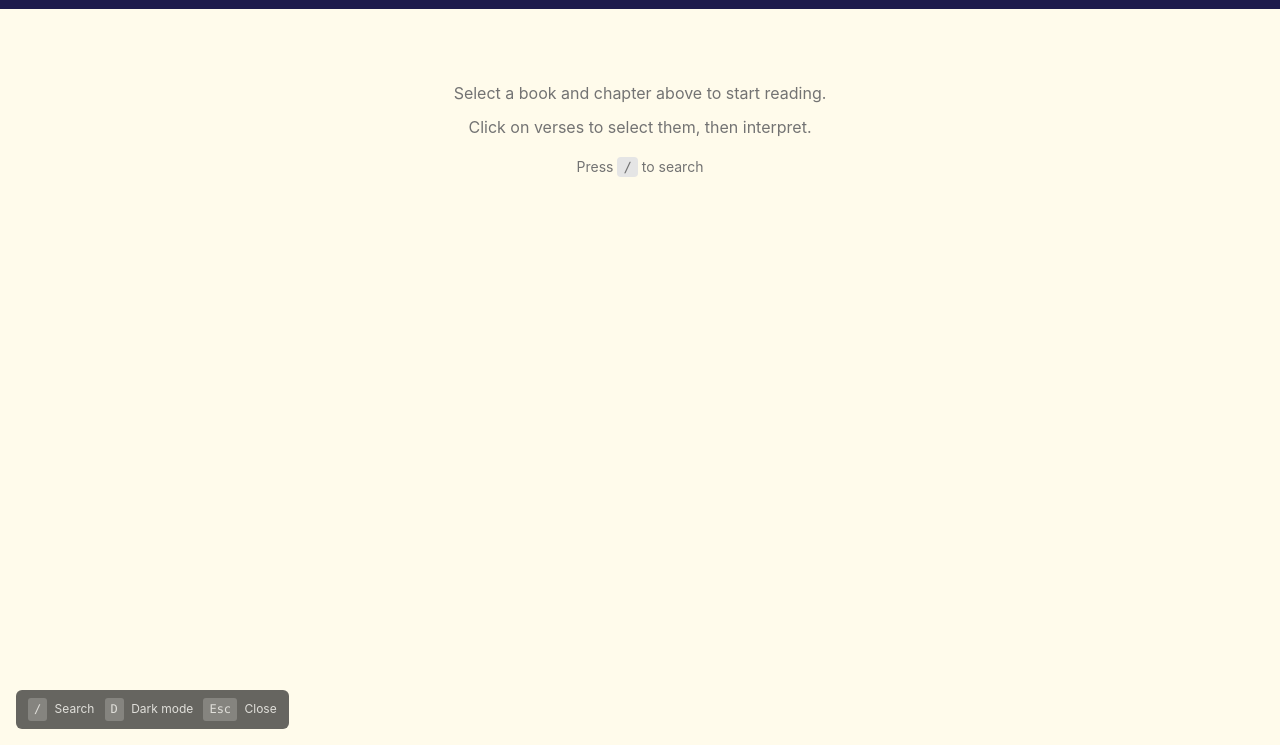
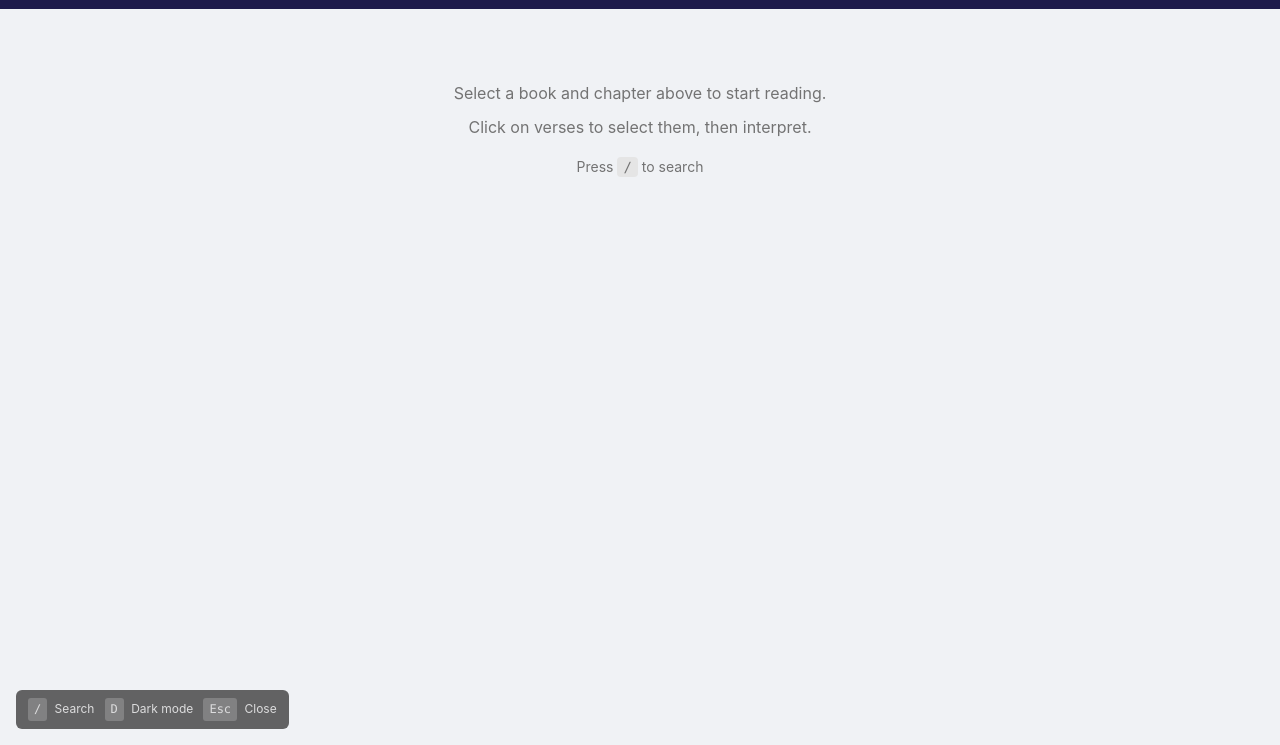
Before and after one commit to jjsupreme7/bible-interpreter, a website: page public/index.html in a window 1280 px wide. Shown: the part 55-800 px from the top of the page. Drawn offline with Linux system fonts and the light colour scheme; no server answers.

Commit message:
Change light mode background to soft blue-gray
Replace warm yellow scripture background with a calm blue-gray tone
and update verse selection highlight to match.

Co-Authored-By: Claude Opus 4.6 <noreply@anthropic.com>

```diff
--- a/public/index.html
+++ b/public/index.html
@@ -28,13 +28,13 @@
       --neutral-800: #262626;
       --neutral-900: #171717;
 
-      --selection-bg: #FEF3C7;
-      --selection-border: #F59E0B;
+      --selection-bg: #DBEAFE;
+      --selection-border: #3B82F6;
       --success: #10B981;
       --error: #EF4444;
 
-      --scripture-bg: #FFFBEB;
-      --verse-hover: #FEF9C3;
+      --scripture-bg: #F0F2F5;
+      --verse-hover: #E4E7EC;
 
       --header-bg: #1E1B4B;
       --panel-bg: #FFFFFF;
```
